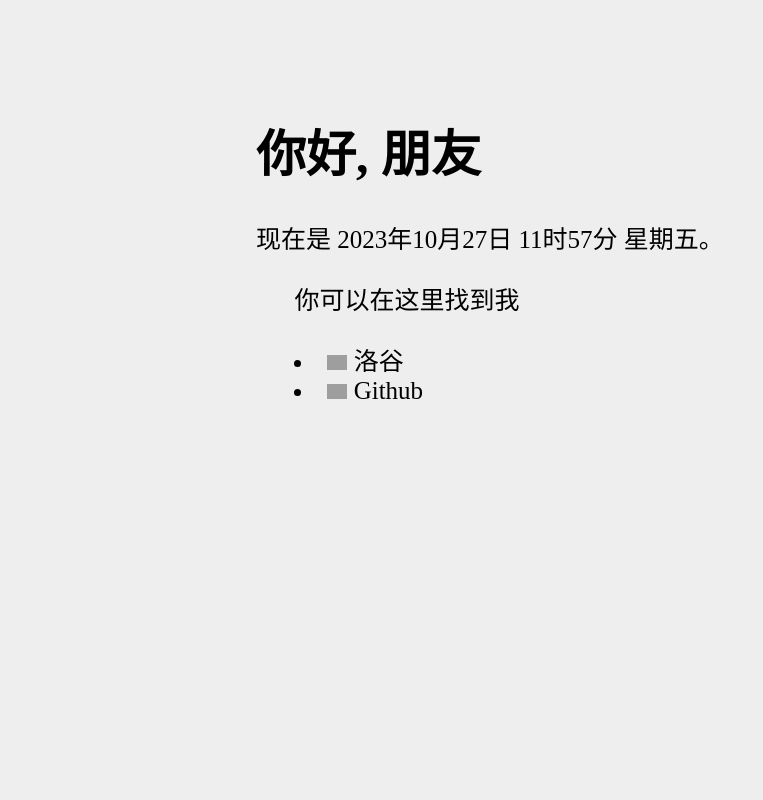
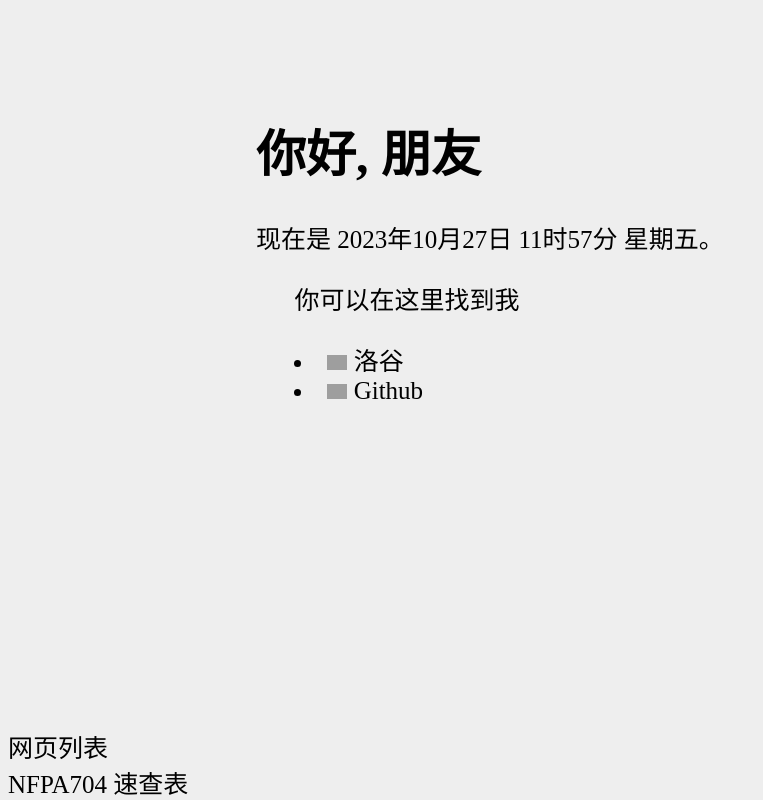
Before and after one commit to Language-Changer/Language-Changer.github.io, a plain HTML site: page index.html in a window 1280 px wide. Shown: the whole page, without its empty margins (0-763 px from the left). Drawn offline with Linux system fonts and the light colour scheme; grey boxes are pictures that could not be loaded.

Commit message:
主网页

```diff
--- a/index.html
+++ b/index.html
@@ -29,6 +29,12 @@
                 </lu>
             </div>
         </div>
+        <footer>
+            <div>网页列表</div>
+            <div>
+                <a href="./NFPA704/index.html">NFPA704&nbsp;速查表</a>
+            </div>
+        </footer>
         <script>
         show_time();
         function show_time()
```
